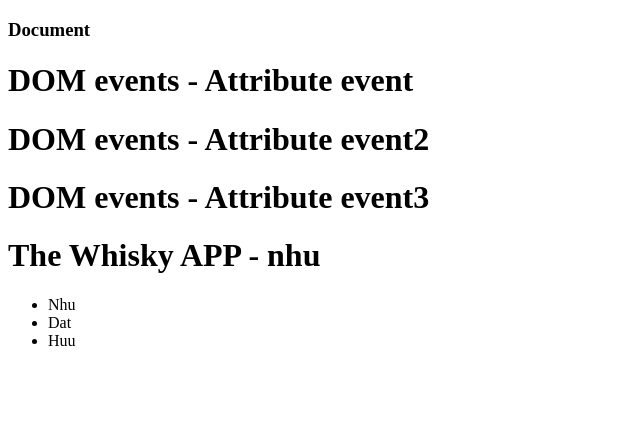
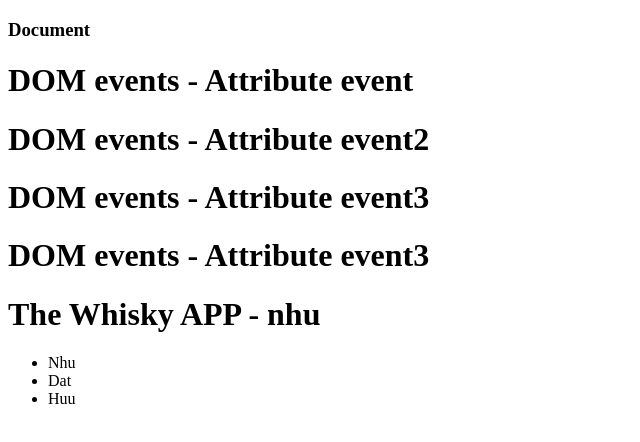
Before and after one commit to nhulq98/learn-backbone-js, a plain HTML site: page index.html in a window 1280 px wide. Shown: the whole page, without its empty margins (0-640 px from the left). Drawn offline with nearby package versions, Linux system fonts and the light colour scheme.

Commit message:
modified index.html, README.md files

```diff
--- a/index.html
+++ b/index.html
@@ -12,6 +12,7 @@
     <h1 >DOM events - Attribute event</h1>
     <h1 >DOM events - Attribute event2</h1>
     <h1 >DOM events - Attribute event3</h1>
+    <h1 >DOM events - Attribute event3</h1>
 
     <script src="https://cdn.jsdelivr.net/npm/underscore@1.13.3/underscore-umd-min.js"></script>
     <script src="./jquery-3.6.0.min.js"></script>
```
Also changed, not shown: 1 other file.
